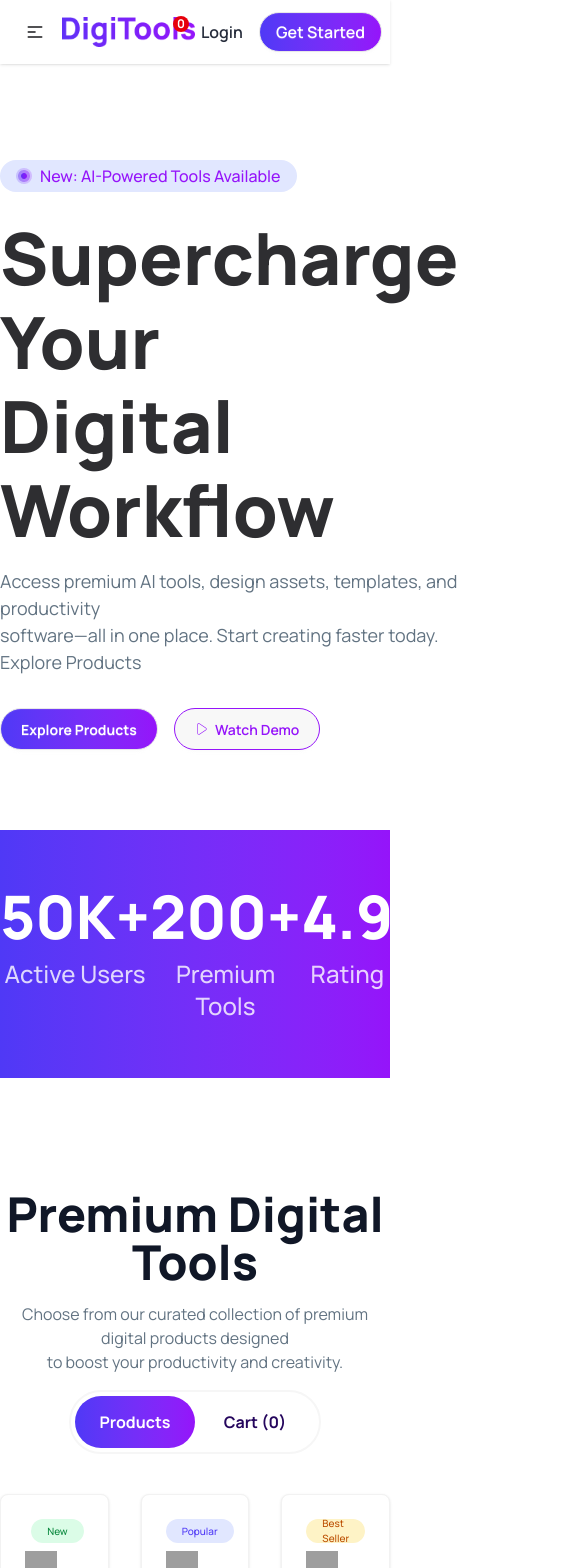
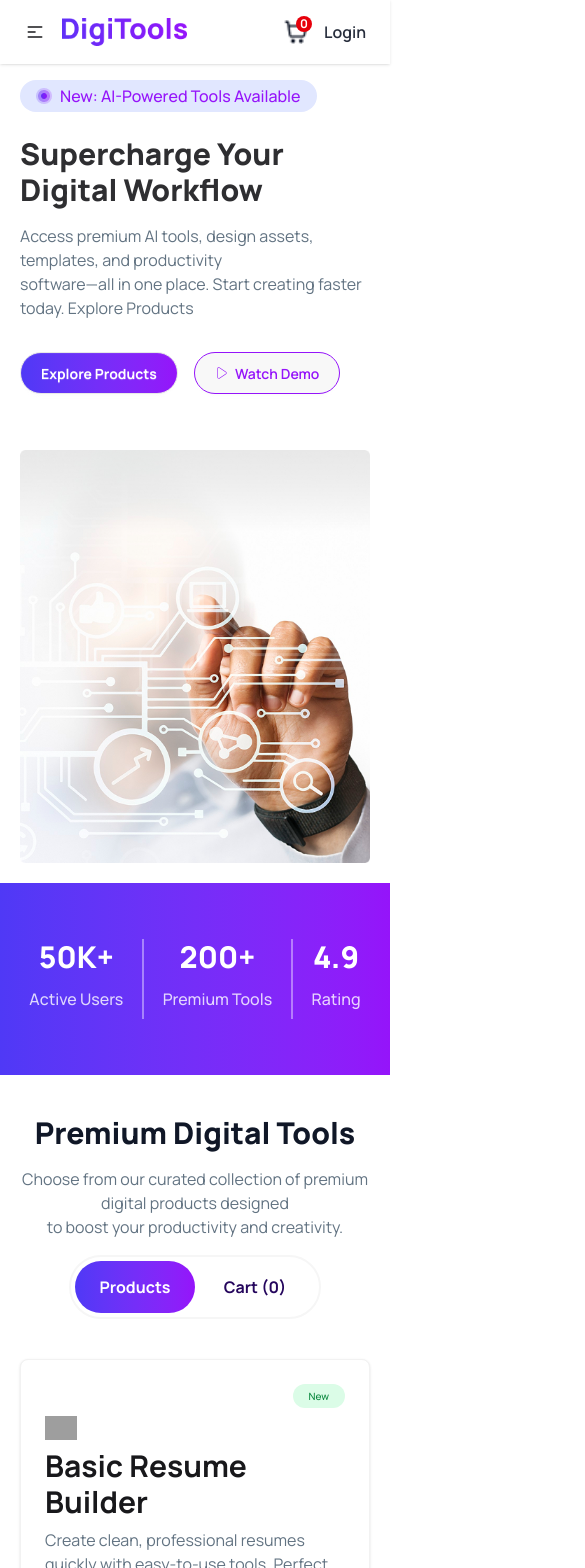
Before and after one commit to israt32/digitool-platform, a React (Vite) app: page / in a window 390 px wide. Shown: the top 1568 px of the page, 585 px wide, since content can reach past the window. Built offline with nearby package versions, Linux system fonts and the light colour scheme; grey boxes are pictures that could not be loaded.

Commit message:
made it responsive

```diff
--- a/src/Components/Banner/Banner.jsx
+++ b/src/Components/Banner/Banner.jsx
@@ -5,7 +5,7 @@ import { CiPlay1 } from "react-icons/ci";
 const Banner = () => {
   return (
 
-      <div className="flex gap-14 justify-around container mx-auto pb-20 pt-40 items-center">
+      <div className="flex flex-col md:flex-row gap-14 justify-around container mx-auto md:pb-20 md:pt-32 lg:pt-40 items-center pt-20 px-5">
         <div >
           <span className="p-4 rounded-full text-[16px] font-medium badge badge-xs badge-warning bg-[#E1E7FF] border-none text-[#9514FA] mb-6">
             <span>
@@ -13,11 +13,11 @@ const Banner = () => {
             </span>
             New: AI-Powered Tools Available
           </span>
-          <h1 className="font-extrabold text-7xl opacity-90 leading-21 mb-4">
+          <h1 className="font-extrabold text-3xl md:text-5xl lg:text-7xl opacity-90 lg:leading-21 mb-4">
             Supercharge Your <br />
             Digital Workflow
           </h1>
-          <p className="text-[#627382] text-[18px] mb-8">
+          <p className="text-[#627382] text-[16px] md:text-[18px] mb-8">
             Access premium AI tools, design assets, templates, and productivity <br />
             software—all in one place. Start creating faster today. Explore
             Products
@@ -31,7 +31,7 @@ const Banner = () => {
             </button>
           </div>
         </div>
-        <div >
+        <div className="pb-5">
           <img src={bannerImg} alt="" />
 
         </div>
--- a/src/Components/DigitalTools/Carts/Carts.jsx
+++ b/src/Components/DigitalTools/Carts/Carts.jsx
@@ -63,9 +63,9 @@ const Carts = ({ cartNumber, total, setCartNumber, setTotal }) => {
           </button>
         </div>
       ) : (
-        <div className="bg-[#d0d0d0a7] flex flex-col justify-center items-center p-32 rounded-2xl">
+        <div className="bg-[#d0d0d0a7] flex flex-col  justify-center items-center md:p-32 p-12 rounded-2xl">
           <img className="w-12 mb-3.5" src={shoppingCart} alt="" />
-          <p className="text-2xl font-semibold text-[#627382]">Your Cart is empty</p>
+          <p className="text-xl md:text-2xl font-semibold text-[#627382]">Your Cart is empty</p>
         </div>
       )}
     </div>
--- a/src/Components/DigitalTools/DigitalTools.jsx
+++ b/src/Components/DigitalTools/DigitalTools.jsx
@@ -20,8 +20,8 @@ const DigitalTools = ({promisePricing, setCartNumber,cartNumber}) => {
 
 
   return (
-    <div className='py-28'>
-      <h2 className='text-[#101727] font-extrabold text-5xl mb-4 text-center'>Premium Digital Tools</h2>
+    <div className='lg:py-28 md:py-20 py-10 px-5'>
+      <h2 className='text-[#101727] font-extrabold text-3xl md:text-5xl mb-4 text-center'>Premium Digital Tools</h2>
       <p className='text-[16px] text-[#627382] text-center mb-4' >Choose from our curated collection of premium digital products designed <br />to boost your productivity and creativity.</p>
       <div className=' p-1 border-2 border-[#F6F6F6] w-fit mx-auto rounded-full mb-10'>
         <button onClick={()=>setSelected('products')} className={`px-4 py-3.5 w-[120px] rounded-full  font-bold text-[16px] ${selected === 'products' ? 'bg-linear-to-r from-[#4F39F6] to-[#9514FA] text-white' : 'text-[#25065D]'}`}>Products</button>
--- a/src/Components/DigitalTools/Products/Products.jsx
+++ b/src/Components/DigitalTools/Products/Products.jsx
@@ -5,7 +5,7 @@ const Products = ({pricingDatas, setCartNumber,cartNumber,totalPrice}) => {
   // console.log(pricingDatas, 'pricingDatas')
 
   return (
-    <div className="grid grid-cols-3 gap-8">
+    <div className="grid grid-cols-1 md:grid-cols-2 lg:grid-cols-3 gap-8">
       {
       pricingDatas.map(productPrice =>  <Card key={productPrice.id} totalPrice={totalPrice} productPrice={productPrice} cartNumber={cartNumber} setCartNumber={setCartNumber} ></Card> )
       }
--- a/src/Components/Footer/Footer.jsx
+++ b/src/Components/Footer/Footer.jsx
@@ -5,38 +5,39 @@ import { FaSquareXTwitter } from "react-icons/fa6";
 const Footer = () => {
   return (
     <div className="bg-[#101727] text-white">
-      <div className="container mx-auto pt-32 pb-7">
-        <div className="flex justify-between mb-20">
-          <div>
-            <img className="mb-4" src={digiToolsFooter} alt="" />
-            <p className="w-[500px] opacity-80">
-              Premium digital tools for creators, professionals, and businesses.
-              Work smarter with our suite of powerful tools.
+      <div className="container mx-auto">
+        <div className="container mx-auto md:pt-20 lg:pt-32 md:pb-7 py-11 px-5 ">
+          <div className="flex justify-between flex-wrap mb-20">
+            <div className="w-full md:w-2/5 lg:w-1/3">
+              <img className="mb-4  " src={digiToolsFooter} alt="" />
+              <p className=" opacity-80 text-[14px] lg:text-[16px]">
+                Premium digital tools for creators, professionals, and
+                businesses. Work smarter with our suite of powerful tools.
               </p>
             </div>
-          <div className="space-y-3.5">
+            <div className="lg:space-y-3.5 space-y-2 pt-3">
               <h2 className="text-[20px] font-medium">Product</h2>
-            <p className="opacity-80">Features</p>
-            <p className="opacity-80">Pricing</p>
-            <p className="opacity-80">Templates</p>
-            <p className="opacity-80">Integrations</p>
+              <p className="opacity-80 text-[14px] lg:text-[16px]">Features</p>
+              <p className="opacity-80 text-[14px] lg:text-[16px]">Pricing</p>
+              <p className="opacity-80 text-[14px] lg:text-[16px]">Templates</p>
+              <p className="opacity-80 text-[14px] lg:text-[16px]">Integrations</p>
             </div>
-          <div className="space-y-3.5">
+            <div className="lg:space-y-3.5 space-y-2 pt-3">
               <h2 className="text-[20px] font-medium">Company</h2>
-            <p className="opacity-80">About</p>
-            <p className="opacity-80">Blog</p>
-            <p className="opacity-80">Careers</p>
-            <p className="opacity-80">Press</p>
+              <p className="opacity-80 text-[14px] lg:text-[16px]">About</p>
+              <p className="opacity-80 text-[14px] lg:text-[16px]">Blog</p>
+              <p className="opacity-80 text-[14px] lg:text-[16px]">Careers</p>
+              <p className="opacity-80 text-[14px] lg:text-[16px]">Press</p>
             </div>
-          <div className="space-y-3.5">
+            <div className="lg:space-y-3.5 space-y-2 pt-3">
               <h2 className="text-[20px] font-medium">Resources</h2>
-            <p className="opacity-80">Documentation</p>
-            <p className="opacity-80">Help Center</p>
-            <p className="opacity-80">Community</p>
-            <p className="opacity-80">Contact</p>
+              <p className="opacity-80 text-[14px] lg:text-[16px]">Documentation</p>
+              <p className="opacity-80 text-[14px] lg:text-[16px]">Help Center</p>
+              <p className="opacity-80 text-[14px] lg:text-[16px]">Community</p>
+              <p className="opacity-80 text-[14px] lg:text-[16px]">Contact</p>
             </div>
-          <div className="space-y-3.5">
-            <h3>Social Links</h3>
+            <div className="lg:space-y-3.5 space-y-2 pt-3">
+              <h3 className="text-[20px] font-medium lg:mb-5 mb-3">Social Links</h3>
               <div className="flex gap-4">
                 <FaCameraRetro />
                 <FaFacebook />
@@ -45,7 +46,7 @@ const Footer = () => {
             </div>
           </div>
           <hr className="border-t border-white/20" />
-        <div className="flex justify-between mt-7">
+          <div className="flex justify-between mt-7 text-[14px] lg:text-[16px]">
             <p className="opacity-50">© 2026 Digitools. All rights reserved.</p>
             <div className="flex opacity-50 gap-5">
               <p>Privacy Policy</p>
@@ -55,6 +56,7 @@ const Footer = () => {
           </div>
         </div>
       </div>
+    </div>
   );
 };
 
--- a/src/Components/GetStarted/GetStarted.jsx
+++ b/src/Components/GetStarted/GetStarted.jsx
@@ -4,8 +4,8 @@ import boxImg from '../../assets/products/package.png'
 import rocketImg from '../../assets/products/rocket.png'
 const GetStarted = () => {
   return (
-    <div className=" bg-[#F9FAFC] py-28">
-      <h1 className="text-[#101727] font-extrabold text-5xl text-center mb-4">
+    <div className=" bg-[#F9FAFC] md:py-20 lg:py-28 py-10 px-5">
+      <h1 className="text-[#101727] font-extrabold text-3xl md:text-5xl text-center mb-4">
         Get Started in 3 Steps
       </h1>
       <p className="text-[#627382] text-[16px] text-center mb-10">
--- a/src/Components/Navbar/Navbar.jsx
+++ b/src/Components/Navbar/Navbar.jsx
@@ -4,7 +4,7 @@ import cartImgNavbar from '../../assets/products/shopping-cart.png'
 const Navbar = ({cartNumber}) => {
 
   return (
-    <div className="navbar bg-base-100 shadow-sm fixed top-0 left-0 right-0 z-50 py-3">
+    <div className="navbar bg-base-100 shadow-sm fixed top-0 left-0 right-0 z-50 py-3 pr-6">
       <div className="container mx-auto flex items-center">
         <div className="navbar-start">
           <div className="dropdown">
@@ -30,21 +30,19 @@ const Navbar = ({cartNumber}) => {
               className="menu menu-sm dropdown-content bg-base-100 rounded-box z-1 mt-3 w-52 p-2 shadow"
             >
               <li>
-                <a>Item 1</a>
+                <a>Products</a>
               </li>
               <li>
-                <a>Parent</a>
-                <ul className="p-2">
-                  <li>
-                    <a>Submenu 1</a>
-                  </li>
-                  <li>
-                    <a>Submenu 2</a>
-                  </li>
-                </ul>
+                <a>Features</a>
               </li>
               <li>
-                <a>Item 3</a>
+                <a>Pricing</a>
+              </li>
+              <li>
+                <a>Testimonials</a>
+              </li>
+              <li>
+                <a>FAQ</a>
               </li>
             </ul>
           </div>
@@ -77,7 +75,7 @@ const Navbar = ({cartNumber}) => {
             <p className="absolute -top-1 -right-1 md:-top-2 md:-right-2 bg-red-600 text-white text-xs md:text-sm font-bold rounded-full w-4 h-4 md:w-5 md:h-5 flex items-center justify-center ">{cartNumber.length}</p>
             </span>
           <a className="text-[#101727] opacity-90 font-semibold text-[16px]" href="">Login</a>
-          <a className="btn font-semibold text-[16px] text-white  bg-linear-to-r from-[#4F39F6] to-[#9514FA] rounded-full">Get Started</a>
+          <a className="btn font-semibold text-[16px] text-white  bg-linear-to-r from-[#4F39F6] to-[#9514FA] rounded-full hidden md:inline-flex ">Get Started</a>
 
         </div>
       </div>
--- a/src/Components/Pricing/Pricing.jsx
+++ b/src/Components/Pricing/Pricing.jsx
@@ -2,8 +2,8 @@ import React from "react";
 
 const Pricing = () => {
   return (
-    <div className=" container mx-auto py-32">
-      <h1 className="text-[#101727] font-extrabold text-5xl mb-4 text-center">
+    <div className=" container mx-auto md:py-20 lg:py-32 py-10 px-5">
+      <h1 className="text-[#101727] font-extrabold text-3xl md:text-5xl mb-4 text-center">
         Simple, Transparent Pricing
       </h1>
       <p className="text-[16px] text-[#627382] mb-10 text-center">
--- a/src/Components/Rating/Rating.jsx
+++ b/src/Components/Rating/Rating.jsx
@@ -2,25 +2,25 @@ import React from "react";
 
 const Rating = () => {
   return (
-    <div className="bg-linear-to-r from-[#4F39F6] to-[#9514FA] py-14">
+    <div className="bg-linear-to-r from-[#4F39F6] to-[#9514FA] py-14 px-5">
       <div className="container mx-auto flex justify-around">
         <div className="text-center">
-          <h1 className="font-extrabold text-6xl text-white mb-3">50K+</h1>
-          <p className="text-white opacity-80 text-2xl font-medium">
+          <h1 className="font-extrabold text-3xl md:text-6xl text-white mb-3">50K+</h1>
+          <p className="text-white opacity-80 text-[16px] md:text-2xl font-medium">
             Active Users
           </p>
         </div>
         <div className="w-0.5 h-20 bg-white/40"></div>
         <div className="text-center">
-          <h1 className="font-extrabold text-6xl text-white mb-3">200+</h1>
-          <p className="text-white opacity-80 text-2xl font-medium">
+          <h1 className="font-extrabold text-3xl md:text-6xl text-white mb-3">200+</h1>
+          <p className="text-white opacity-80 text-[16px] md:text-2xl font-medium">
             Premium Tools
           </p>
         </div>
         <div className="w-0.5 h-20 bg-white/40"></div>
         <div className="text-center">
-          <h1 className="font-extrabold text-6xl text-white mb-3">4.9</h1>
-          <p className="text-white opacity-80 text-2xl font-medium">
+          <h1 className="font-extrabold text-3xl md:text-6xl text-white mb-3">4.9</h1>
+          <p className="text-white opacity-80 text-[16px] md:text-2xl font-medium">
             Rating
           </p>
         </div>
--- a/src/Components/TransformWorkflow/TransformWorkflow.jsx
+++ b/src/Components/TransformWorkflow/TransformWorkflow.jsx
@@ -2,9 +2,9 @@ import React from 'react';
 
 const TransformWorkflow = () => {
   return (
-    <div className=' bg-linear-to-r from-[#4F39F6] to-[#9514FA] py-32 '>
+    <div className=' bg-linear-to-r from-[#4F39F6] to-[#9514FA] md:py-20 lg:py-32 py-10 px-5 '>
       <div className='text-white container mx-auto text-center'>
-        <h1 className='font-extrabold text-[40px] mb-4'>Ready to Transform Your Workflow?</h1>
+        <h1 className='font-extrabold text-3xl md:text-[40px] mb-4'>Ready to Transform Your Workflow?</h1>
         <p className='text[16px] opacity-90 mb-10'>Join thousands of professionals who are already using Digitools to work smarter. <br /> Start your free trial today.</p>
         <div>
           <button className='btn mr-4 font-semibold text-[#9514FA] bg-white rounded-full'>Explore Products</button>
```
Lines whose indentation alone changed are shown as unchanged.
